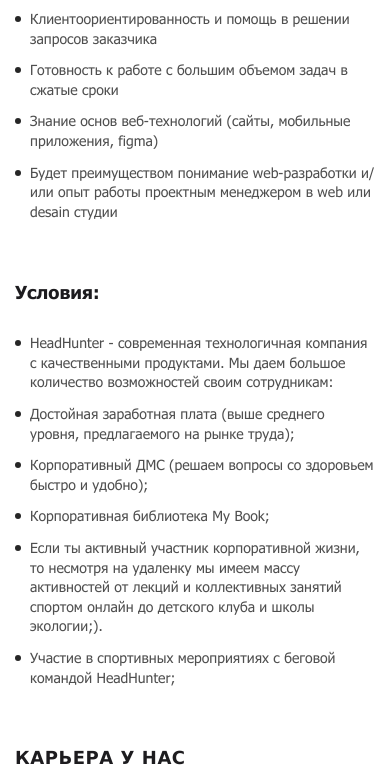
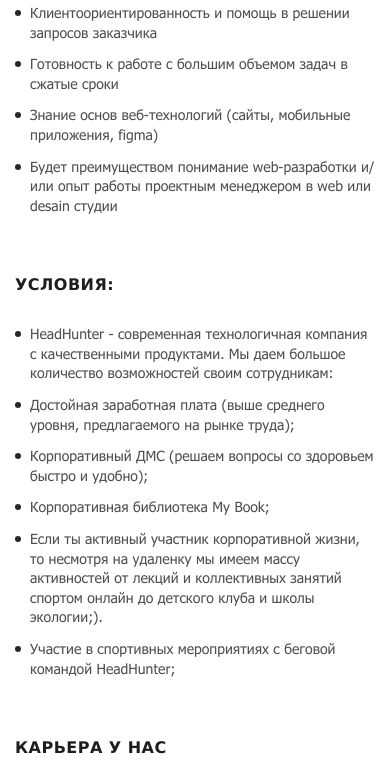
Before and after one commit to EricVartanov/hh-mkm-bp, a plain HTML site: page index.html in a window 390 px wide. Shown: the part 1151-1935 px from the top of the page. Drawn offline with Linux system fonts and the light colour scheme.

Commit message:
Add files via upload

```diff
--- a/css/mobile-adaptive.css
+++ b/css/mobile-adaptive.css
@@ -70,8 +70,8 @@
     .idc-info p > strong {
         font-style: normal;
         font-weight: bold;
-        font-size: 18px;
-        line-height: 22px;
+        font-size: 16px;
+        line-height: 19px;
     }
     .idc-info ul li {
         font-size: 14px;
@@ -94,8 +94,8 @@
         padding-bottom: 60px;
     }
     .idc-pluses .idc-title {
-        font-size: 18px;
-        line-height: 22px;
+        font-size: 16px;
+        line-height: 19px;
     }
     .idc-pluses-block {
         margin-top: 10px;
--- a/css/style.css
+++ b/css/style.css
@@ -157,12 +157,15 @@ svg {
 }
 
 .idc-info p > strong {
+    font-family: Verdana, Geneva, Tahoma, sans-serif;
     margin: 0;
     font-style: normal;
     font-weight: bold;
-    font-size: 22px;
-    line-height: 27px;
+    font-size: 20px;
+    line-height: 24px;
+    letter-spacing: 0.03em;
     color: #1d1c1f;
+    text-transform: uppercase;
 }
 .idc-info p {
     margin: 0;
@@ -205,8 +208,8 @@ svg {
 .idc-pluses .idc-title {
     font-style: normal;
     font-weight: 700;
-    font-size: 22px;
-    line-height: 27px;
+    font-size: 20px;
+    line-height: 24px;
     letter-spacing: 0.03em;
     text-transform: uppercase;
     color: #1d1c1f;
```
